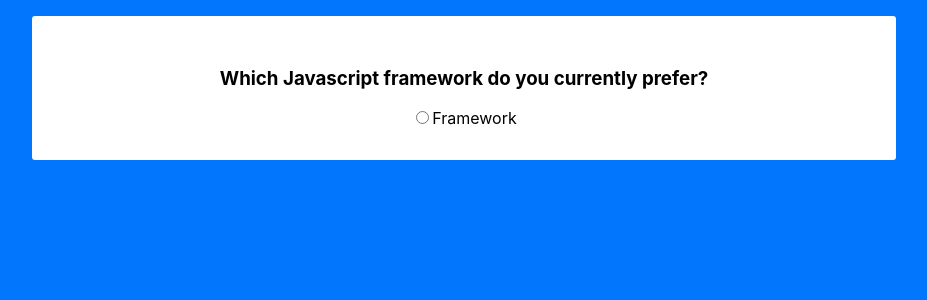
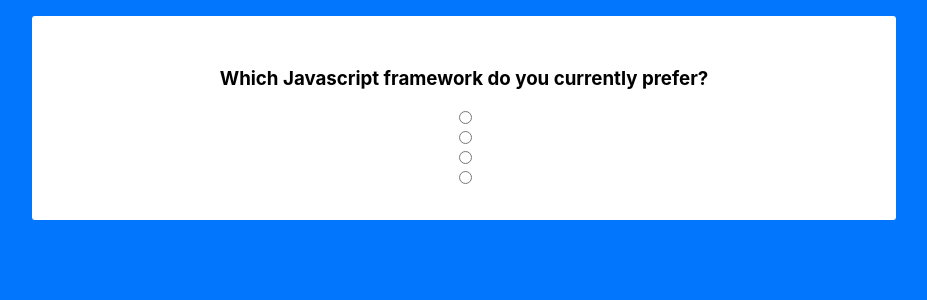
Before and after one commit to jaceksupernak/polling-app, a React (Create React App) app: page / in a window 1280 px wide. Shown: the top 300 px of the page, without its empty margins (176-1103 px from the left). Built offline with nearby package versions, Linux system fonts and the light colour scheme.

Commit message:
Mapping over list of options

```diff
--- a/src/components/Poll.js
+++ b/src/components/Poll.js
@@ -1,16 +1,21 @@
 import React from 'react';
 
-const Poll = () => {
+const Poll = ({ options }) => {
+  const renderedOptions = options.map((option) => {
+    return (
+      <div className="field">
+        <input type="radio" />
+        <label>{option.response}</label>
+      </div>
+    );
+  });
   return (
     <div>
       <div className="container">
         <h3 className="heading">
           Which Javascript framework do you currently prefer?
         </h3>
-        <div className="field">
-          <input type="radio" />
-          <label>Framework</label>
-        </div>
+        <div className="form">{renderedOptions}</div>
       </div>
     </div>
   );
```
